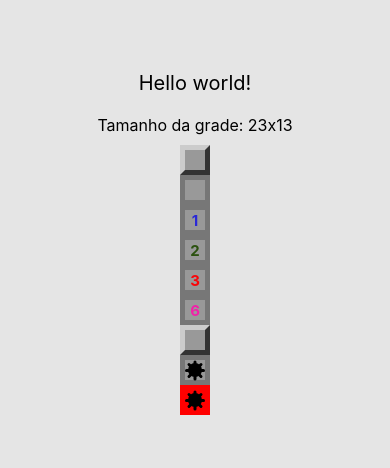
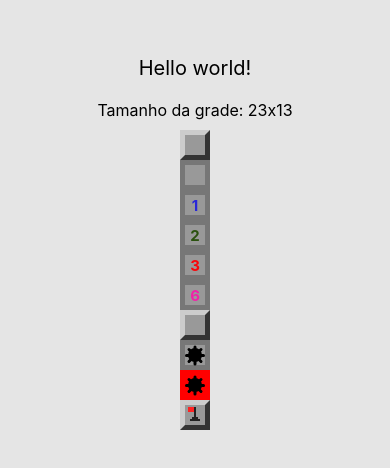
Before and after one commit to gabrielluizcm/minesweeper-native, a React Native app: screen / in a window 390 px wide. Shown: the part 184-652 px from the top of the page. Built offline with nearby package versions, Linux system fonts and the light colour scheme.

Commit message:
Flag component

```diff
--- a/App.tsx
+++ b/App.tsx
@@ -21,6 +21,7 @@ export default class App extends React.Component {
         <Field mined />
         <Field mined opened />
         <Field mined opened exploded />
+        <Field flagged />
       </SafeAreaView>
     );
   }
--- a/src/components/Field.tsx
+++ b/src/components/Field.tsx
@@ -2,6 +2,7 @@ import React from 'react';
 import { View, StyleSheet, Text } from 'react-native';
 
 import Mine from './Mine';
+import Flag from './Flag';
 
 import params from '../params';
 import colors from '../colors';
@@ -11,10 +12,11 @@ type FieldProps = {
   opened?: boolean;
   nearMines: number;
   exploded?: boolean;
+  flagged?: boolean;
 };
 
 const Field = (props: FieldProps) => {
-  const { mined, opened, nearMines, exploded } = props;
+  const { mined, opened, nearMines, exploded, flagged } = props;
 
   const styleField: object[] = [styles.field];
 
@@ -24,7 +26,7 @@ const Field = (props: FieldProps) => {
   if (exploded) {
     styleField.push(styles.exploded);
   }
-  if (styleField.length === 1) {
+  if (!opened && !exploded) {
     styleField.push(styles.regular);
   }
 
@@ -38,6 +40,7 @@ const Field = (props: FieldProps) => {
         false
       )}
       {mined && opened ? <Mine /> : false}
+      {flagged && !opened ? <Flag /> : false}
     </View>
   );
 };
--- /dev/null
+++ b/src/components/Flag.tsx
@@ -0,0 +1,73 @@
+import React from 'react';
+import { View, StyleSheet } from 'react-native';
+
+export default (props: { bigger?: boolean }) => {
+  return (
+    <View style={styles.container}>
+      <View
+        style={[styles.flagPole, props.bigger ? styles.flagPoleBigger : null]}
+      />
+      <View style={[styles.flag, props.bigger ? styles.flagBigger : null]} />
+      <View style={[styles.base1, props.bigger ? styles.base1Bigger : null]} />
+      <View style={[styles.base2, props.bigger ? styles.base2Bigger : null]} />
+    </View>
+  );
+};
+
+const styles = StyleSheet.create({
+  container: {
+    marginTop: 2,
+  },
+  flagPole: {
+    position: 'absolute',
+    height: 14,
+    width: 2,
+    backgroundColor: '#222',
+    marginLeft: 9,
+  },
+  flag: {
+    position: 'absolute',
+    height: 5,
+    width: 6,
+    backgroundColor: '#f22',
+    marginLeft: 3,
+  },
+  base1: {
+    position: 'absolute',
+    height: 2,
+    width: 6,
+    backgroundColor: '#222',
+    marginLeft: 7,
+    marginTop: 10,
+  },
+  base2: {
+    position: 'absolute',
+    height: 2,
+    width: 10,
+    backgroundColor: '#222',
+    marginLeft: 5,
+    marginTop: 12,
+  },
+  flagPoleBigger: {
+    height: 28,
+    width: 4,
+    marginLeft: 16,
+  },
+  flagBigger: {
+    height: 10,
+    width: 14,
+    marginLeft: 3,
+  },
+  base1Bigger: {
+    height: 4,
+    width: 12,
+    marginTop: 20,
+    marginLeft: 12,
+  },
+  base2Bigger: {
+    height: 4,
+    width: 20,
+    marginLeft: 8,
+    marginTop: 24,
+  },
+});
```
